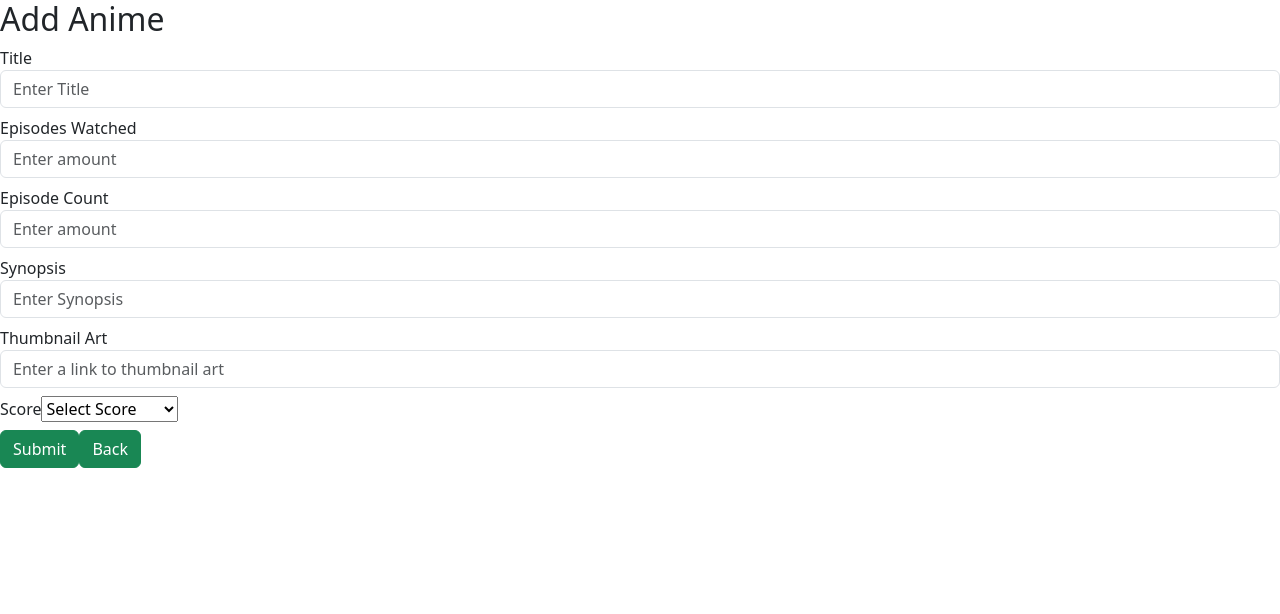
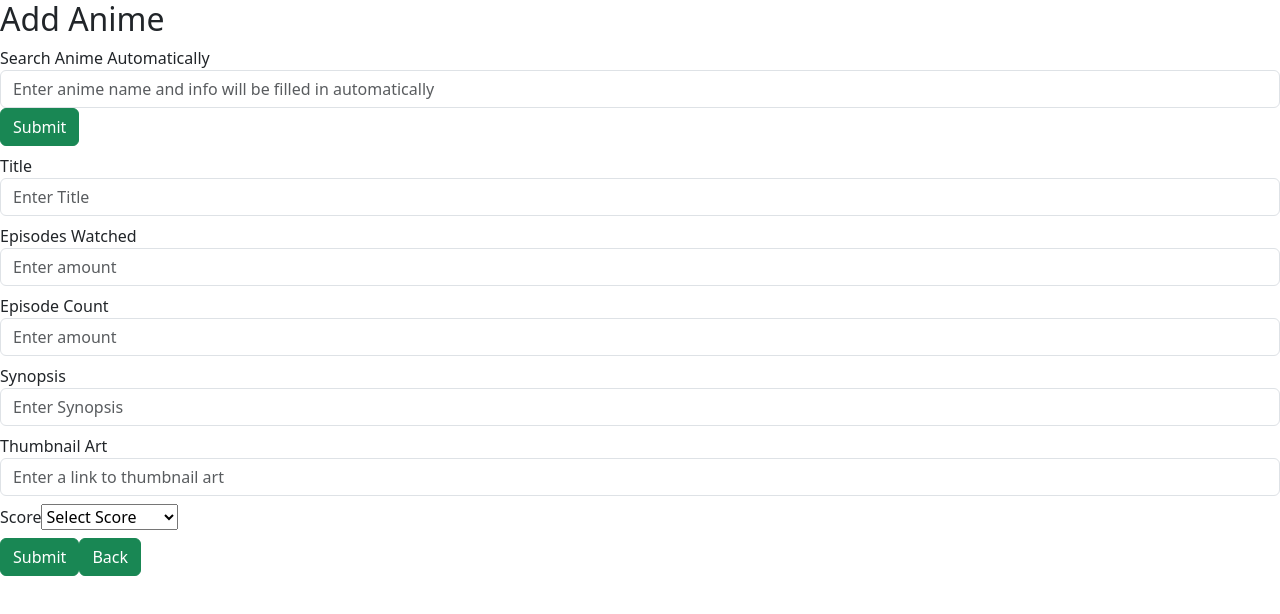
Before and after one commit to BenVuong/Manga-and-Anime-Organizer-using-React-and-SQL, a React (Create React App) app in the folder frontend/: page /createanime in a window 1280 px wide. Shown: the top 614 px of the page. Built offline with nearby package versions, Linux system fonts and the light colour scheme.

Commit message:
begining to work on being able to automatically fill out anime inforamtion via api

```diff
--- a/frontend/src/CreateAnime.jsx
+++ b/frontend/src/CreateAnime.jsx
@@ -1,5 +1,5 @@
 import React from "react";
-import { useState } from "react";
+import { useState, useEffect } from "react";
 import axios from "axios";
 import { useNavigate, Link } from "react-router-dom";
 function CreateAnime(){
@@ -11,7 +11,42 @@ function CreateAnime(){
         synopsis: '',
         image: ''
     })
+    const [searchAnimeName, setSearchAnimeName] = useState()
+    const [englishTitle, setEnglishTitle] = useState()
+    const animeName = "Paranoia Agent"
+    const API_URL = 'https://api.jikan.moe/v4'
+    async function searchAnime(search) {
+        const response = await fetch(`${API_URL}/anime?q=${search}`);
+        const animeData = await response.json();
+        console.log(animeData.data[0].title_english);
+        setValues({...values,
+            title: animeData.data[0].title_english,
+            episodeCount: animeData.data[0].episodes,
+            synopsis: animeData.data[0].synopsis,
+            image: animeData.data[0].images.jpg.image_url
+
+        });
+      }
+
+    useEffect(()=>{
+
+
+    }, [])
+
+
     const navigate = useNavigate();
+
+    const handleSearchSubmit = (e)=> {
+        e.preventDefault()
+        searchAnime(searchAnimeName)
+        axios.post('http://localhost:8081/anime', values)
+        .then(res =>{
+            console.log(res);
+            navigate('/animeList')
+        })
+        .catch(err=>console.log(err))
+    }
+
     const handleSubmit = (e)=> {
         e.preventDefault()
         axios.post('http://localhost:8081/anime', values)
@@ -23,9 +58,20 @@ function CreateAnime(){
     }
     return(
         <div>
+            <h2>Add Anime</h2>
             <div>
+                <form onSubmit={handleSearchSubmit}>
+                    <div className='mb-2'>
+                        <label htmlFor="">Search Anime Automatically</label>
+                        <input type="text" placeholder="Enter anime name and info will be filled in automatically"
+                        className='form-control' onChange={e=>setSearchAnimeName(e.target.value)}>
+                        </input>
+                        <button className="btn btn-success"> Submit</button>
+                    </div>
+                </form>
+
                 <form onSubmit={handleSubmit}>
-                    <h2>Add Anime</h2>
+
                     <div className='mb-2'>
                         <label htmlFor="">Title</label>
                         <input type="text" placeholder='Enter Title' className='form-control'
```
Also changed, not shown: frontend/src/EditAnime.jsx (line endings or trailing spaces).
